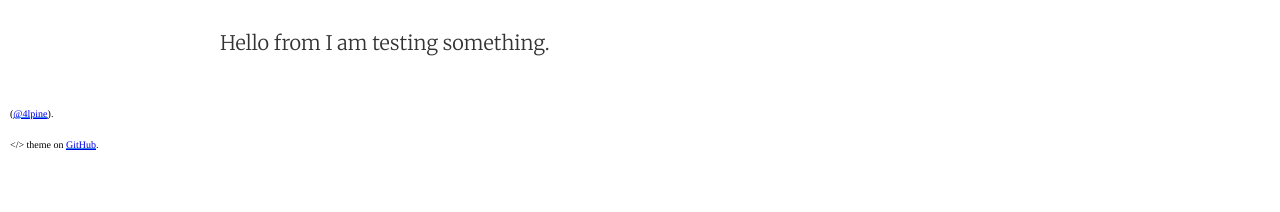
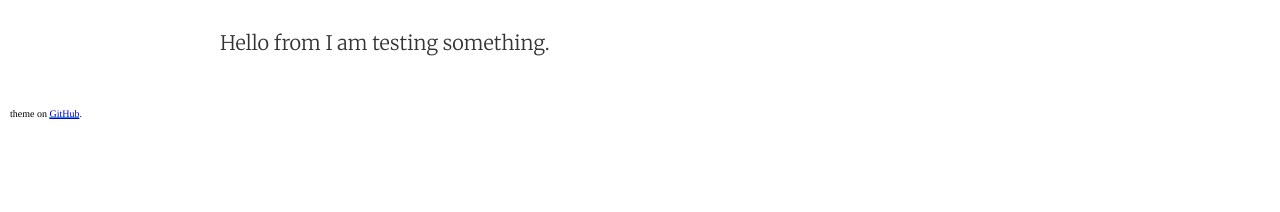
Before and after one commit to mAIRcode/mAIRcode.github.io, a Jekyll site: the page built from index.html, in a window 1280 px wide. Shown: the part 824-1036 px from the top of the page. Built offline with Jekyll 4.4.1, drawn with Linux system fonts in a browser that asks for light colours; the list of posts is cut into pages by our own code; after the commit the page ends 1008 px from its top, so only the background shows below that.

Commit message:
remove parts of footer

```diff
--- a/_includes/footer.html
+++ b/_includes/footer.html
@@ -14,8 +14,7 @@
   </style>
 </head>
 <body>
-<p class="p1"><span class="s1"><a href="https://johno.com/"><span class="s2"></span></a> (<a href="https://twitter.com/4lpine"><span class="s2">@4lpine</span></a>).</span></p>
-<p class="p1"><span class="s1">&lt;/&gt; theme on <a href="https://github.com/johno/pixyll"><span class="s2">GitHub</span></a>.<span class="Apple-converted-space"> </span></span></p>
+<p class="p1"><span class="s1">theme on <a href="https://github.com/johno/pixyll"><span class="s2">GitHub</span></a>.<span class="Apple-converted-space"> </span></span></p>
 <p class="p2"><span class="s1">{% if site.enable_anchorjs %} {% endif %}<span class="Apple-converted-space"> </span></span></p>
 </body>
 </html>
```
